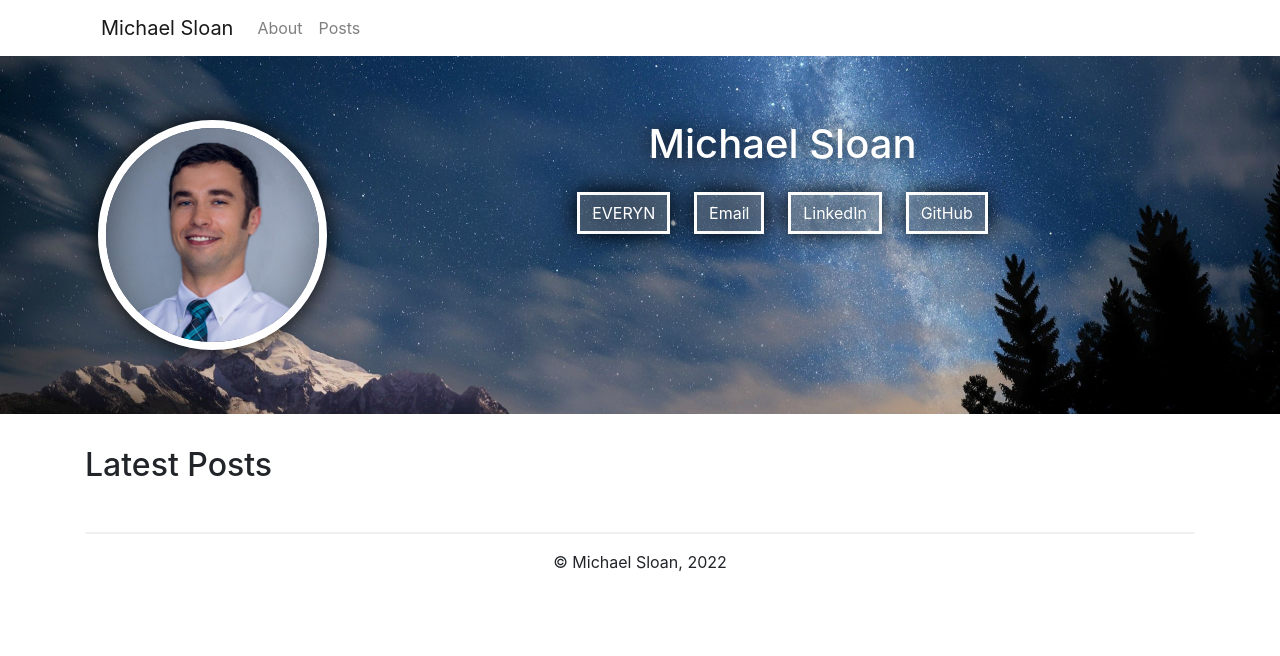
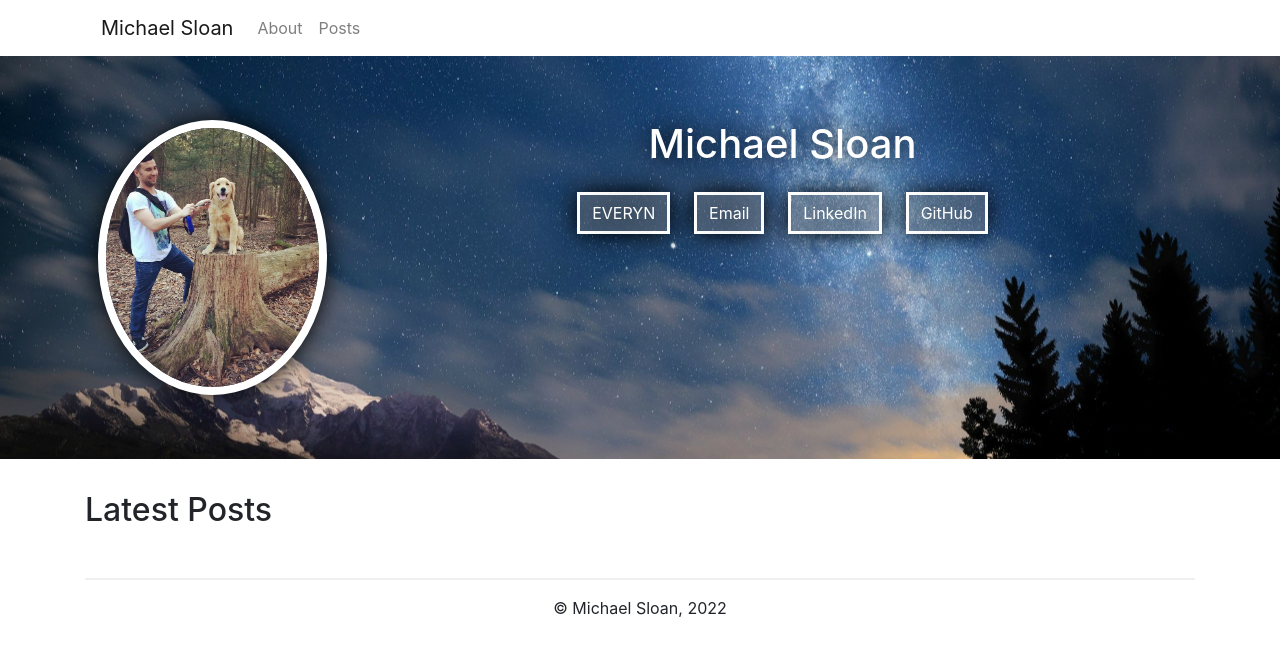
Before and after one commit to meekkaal/meekkaal.github.io, a Jekyll site: the page built from index.md, in a window 1280 px wide. Shown: the top 656 px of the page. Built offline with Jekyll 4.4.1, drawn with Linux system fonts in a browser that asks for light colours.

Commit message:
update header photo

```diff
--- a/_includes/header.html
+++ b/_includes/header.html
@@ -6,7 +6,7 @@
     <div class="row">
       <div class="col-12 col-md-4 col-lg-3 mb-3 mb-md-0">
         <!-- TODO: vertically center align this -->
-        <img id="profile-pic" src="{{ site.baseurl }}/images/mikesloan_960px.jpg">
+        <img id="profile-pic" src="{{ site.baseurl }}/images/mike_riff.jpg">
       </div>
       <div class="col-12 col-md-8 col-lg-9">
         <h1>Michael Sloan</h1>
```
Also changed, not shown: images/mike_riff.jpg (added), images/mikesloan_960px.jpg (deleted).
